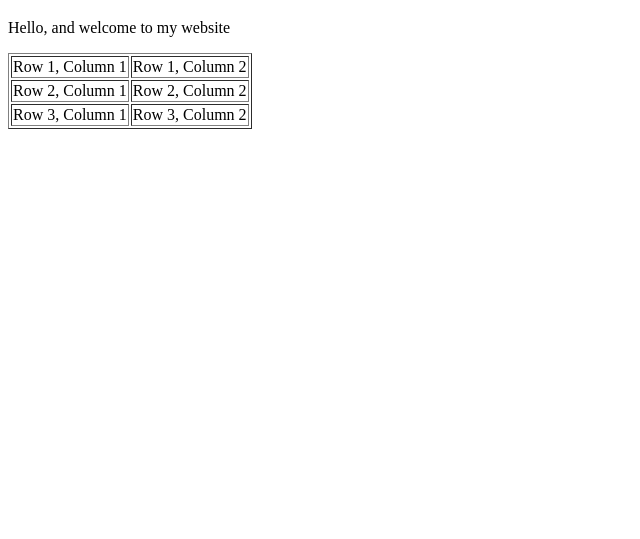
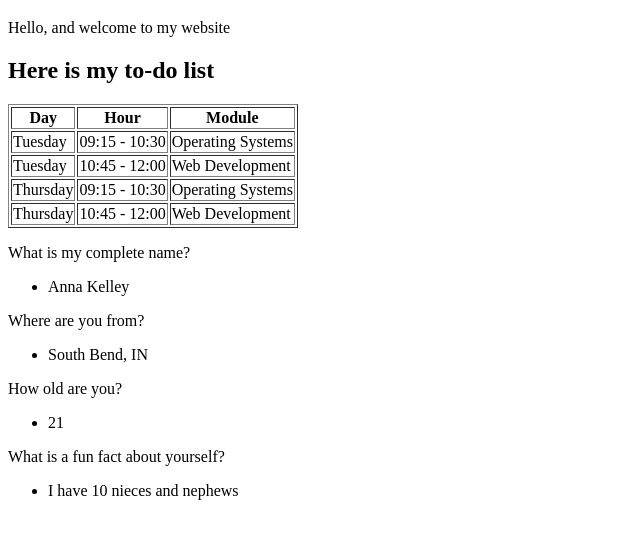
Before and after one commit to akelley04/test-repo123, a plain HTML site: page index.html in a window 1280 px wide. Shown: the part 61-600 px from the top of the page, without its empty margins (0-640 px from the left). Drawn offline with Linux system fonts and the light colour scheme.

Commit message:
Update index.html

```diff
--- a/index.html
+++ b/index.html
@@ -7,20 +7,59 @@
 
 <h1>Welcome to Anna's website</h1>
 <p>Hello, and welcome to my website</p>
+<h2>Here is my to-do list</h2>
 
 <table border="1">
 <tr>
-<td>Row 1, Column 1</td>
-<td>Row 1, Column 2</td>
+<th>Day</th>
+<th>Hour</th>
+<th>Module</th>
+
 </tr>
 <tr>
-<td>Row 2, Column 1</td>
-<td>Row 2, Column 2</td>
+<td>Tuesday</td>
+<td>09:15 - 10:30</td>
+<td>Operating Systems</td>
 </tr>
+
 <tr>
-<td>Row 3, Column 1</td>
-<td>Row 3, Column 2</td>
+<td>Tuesday</td>
+<td>10:45 - 12:00</td>
+<td>Web Development</td>
+</tr>
+
+<tr>
+<td>Thursday</td>
+<td>09:15 - 10:30</td>
+<td>Operating Systems</td>
+</tr>
+
+<tr>
+<td>Thursday</td>
+<td>10:45 - 12:00</td>
+<td>Web Development</td>
 </tr>
 </table>
+
+<p>What is my complete name?</p>
+<ul>
+  <li>Anna Kelley</li>
+</ul>
+
+<p>Where are you from?</p>
+<ul>
+  <li>South Bend, IN</li>
+</ul>
+
+<p>How old are you?</p>
+<ul>
+  <li>21</li>
+</ul>
+
+<p>What is a fun fact about yourself?</p>
+<ul>
+  <li>I have 10 nieces and nephews</li>
+</ul>
+
 </body>
 </html>
```
